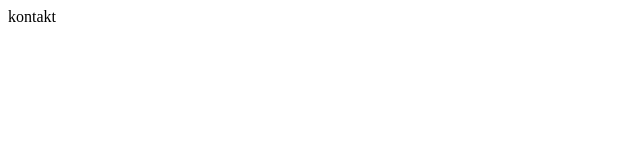
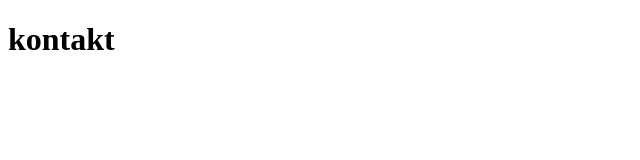
Before and after one commit to wojbol/cicd-czwiczenie, a website: page site/kontakt.html in a window 1280 px wide. Shown: the whole page, without its empty margins (0-640 px from the left). Drawn offline with Linux system fonts and the light colour scheme.

Commit message:
Update kontakt.html

```diff
--- a/site/kontakt.html
+++ b/site/kontakt.html
@@ -6,6 +6,6 @@
     <title>Document</title>
 </head>
 <body>
-    kontakt
+    <h1>kontakt</h1>
 </body>
 </html>
```
